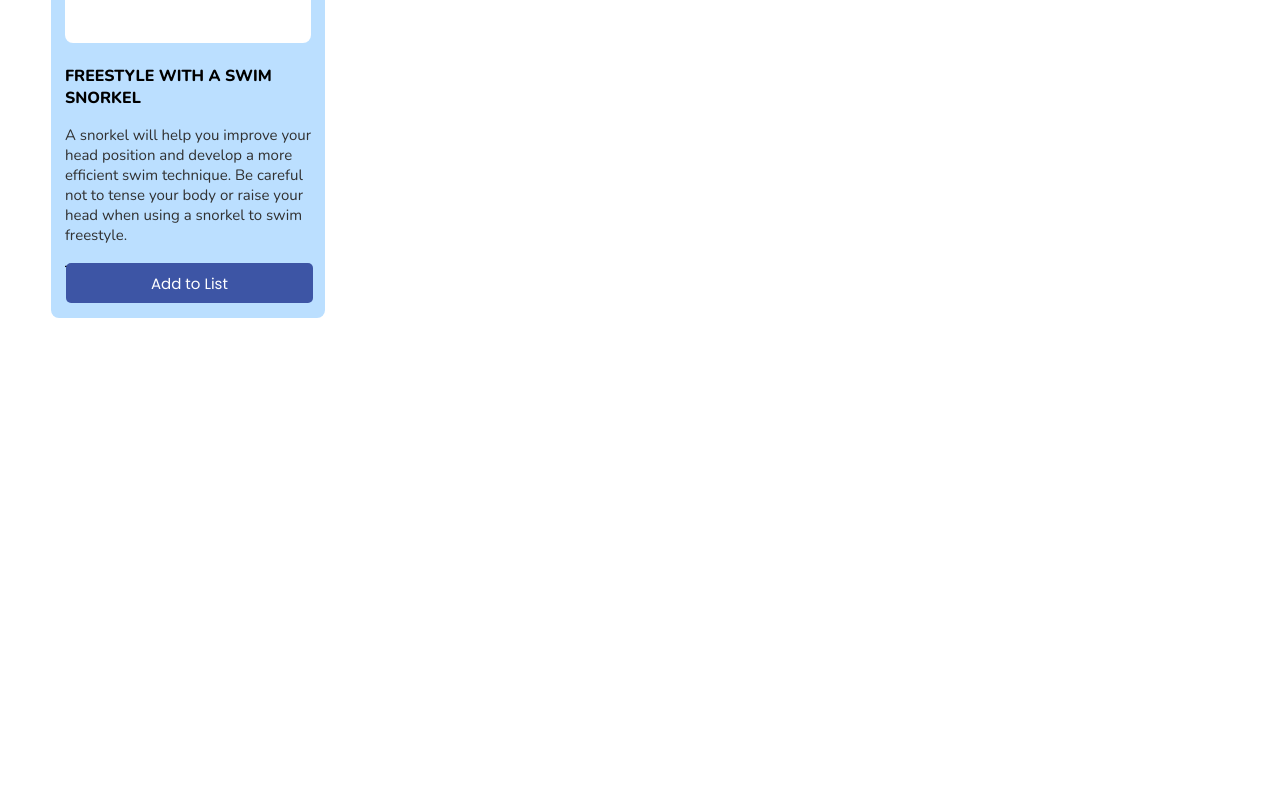
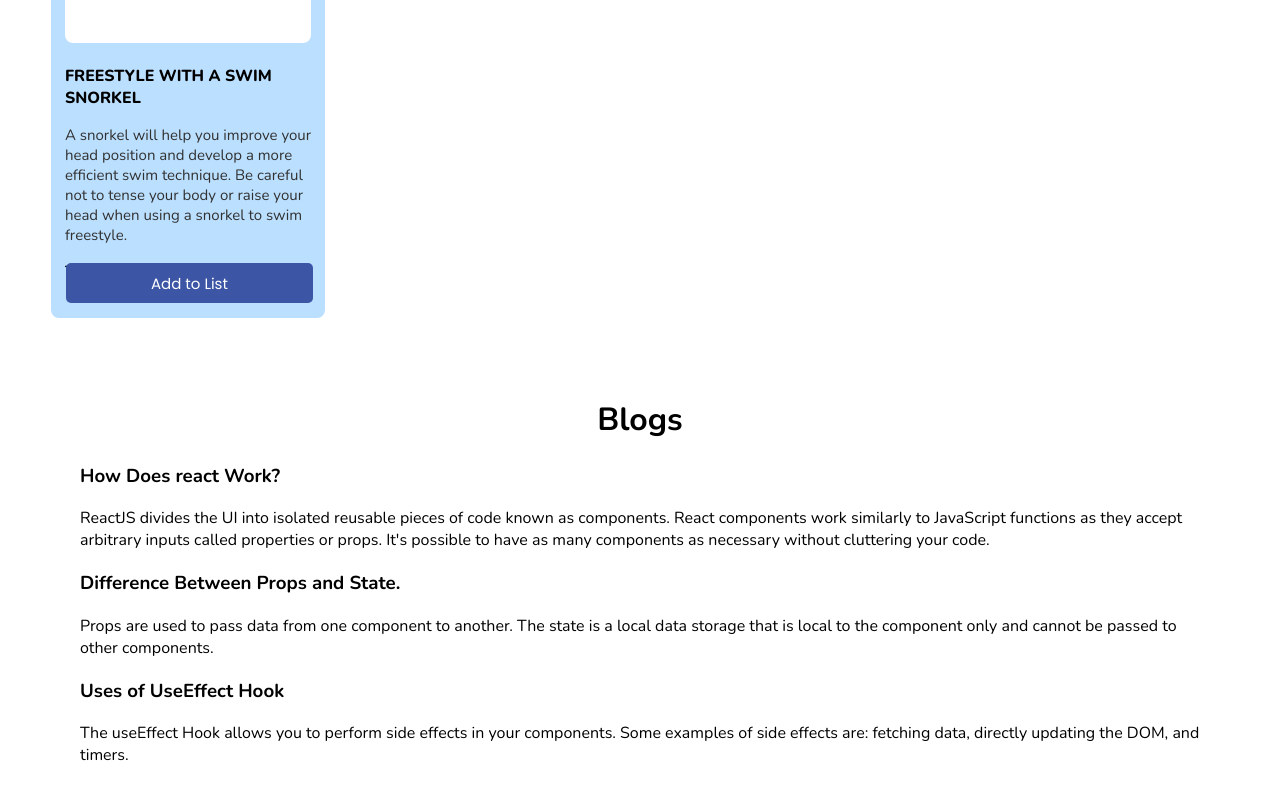
Before and after one commit to pulok-thedeveloper/pacific-swimming-club, a React (Create React App) app: page / in a window 1280 px wide. Shown: the part 3635-4435 px from the top of the page. Before the commit the page ends 3983 px from the top, so only its background shows below. Built offline with nearby package versions, Linux system fonts and the light colour scheme.

Commit message:
Blog section Added

```diff
--- a/src/App.js
+++ b/src/App.js
@@ -1,11 +1,13 @@
 import './App.css';
 import Activities from './Components/Activities/Activities';
+import Blogs from './Components/Blogs/Blogs';
 
 
 function App() {
   return (
     <div className="App">
         <Activities></Activities>
+        <Blogs></Blogs>
     </div>
   );
 }
--- /dev/null
+++ b/src/Components/Blogs/Blogs.css
@@ -0,0 +1,7 @@
+.blog-container{
+    margin: 50px 80px;
+}
+
+.blog-container p{
+    text-align: left;
+}
--- /dev/null
+++ b/src/Components/Blogs/Blogs.js
@@ -0,0 +1,24 @@
+import React from 'react';
+import './Blogs.css'
+
+const Blogs = () => {
+    return (
+        <div className='blog-container'>
+        <h1>Blogs</h1>
+           <div>
+                <h3>How Does react Work?</h3>
+                <p>ReactJS divides the UI into isolated reusable pieces of code known as components. React components work similarly to JavaScript functions as they accept arbitrary inputs called properties or props. It's possible to have as many components as necessary without cluttering your code.</p>
+           </div>
+           <div>
+                <h3>Difference Between Props and State.</h3>
+                <p>Props are used to pass data from one component to another. The state is a local data storage that is local to the component only and cannot be passed to other components.</p>
+           </div>
+           <div>
+                <h3>Uses of UseEffect Hook</h3>
+                <p>The useEffect Hook allows you to perform side effects in your components. Some examples of side effects are: fetching data, directly updating the DOM, and timers.</p>
+           </div>
+        </div>
+    );
+};
+
+export default Blogs;
```
